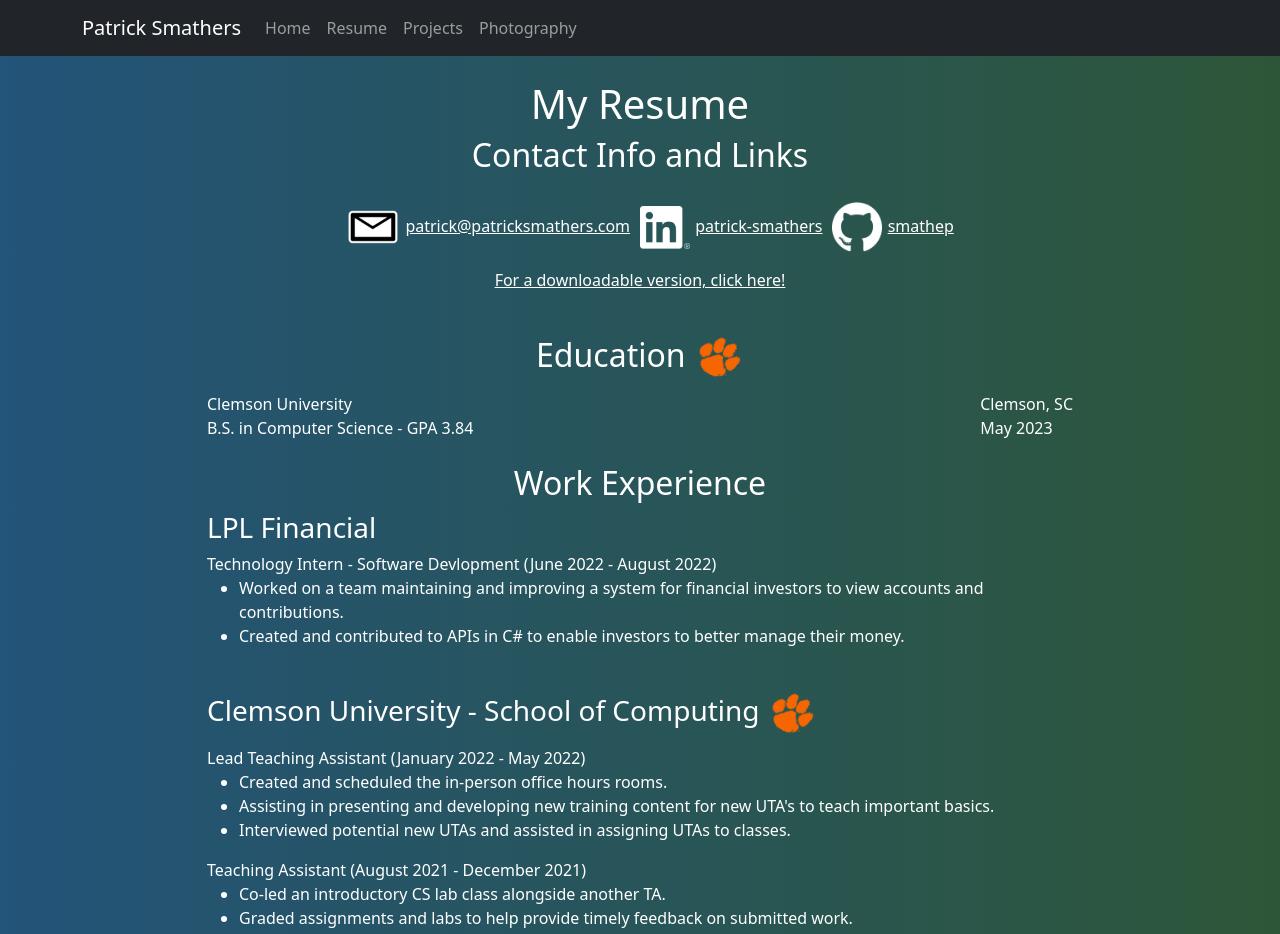
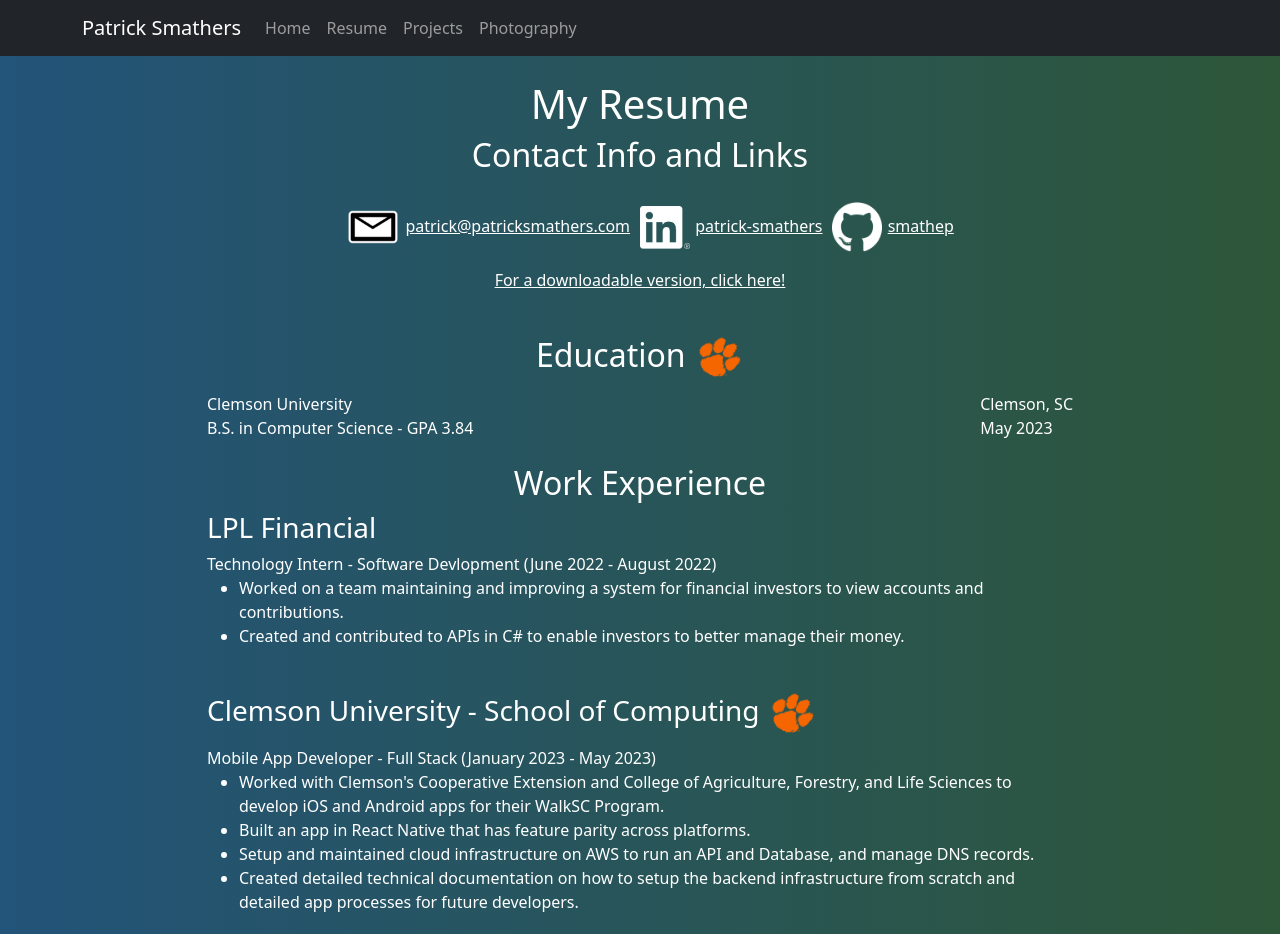
Before and after one commit to smathep/Portfolio, a React (Create React App) app: page /resume in a window 1280 px wide. Shown: the top 934 px of the page. Built offline with nearby package versions, Linux system fonts and the light colour scheme.

Commit message:
Updated resume page

```diff
--- a/src/pages/Resume.jsx
+++ b/src/pages/Resume.jsx
@@ -54,6 +54,16 @@
             <br />
 
             <h3 >Clemson University - School of Computing <img src="./assets/resume/Paw_RGB__Orange.png" width="50px" style={{"vertical-align": "middle"}}/> </h3>
+            <p>
+                Mobile App Developer - Full Stack (January 2023 - May 2023)
+                <br />
+                <ul>
+                    <li>Worked with Clemson's Cooperative Extension and College of Agriculture, Forestry, and Life Sciences to develop iOS and Android apps for their WalkSC Program.</li>
+                    <li>Built an app in React Native that has feature parity across platforms.</li>
+                    <li>Setup and maintained cloud infrastructure on AWS to run an API and Database, and manage DNS records.</li>
+                    <li>Created detailed technical documentation on how to setup the backend infrastructure from scratch and detailed app processes for future developers.</li>
+                </ul>
+            </p>
             <p>
                 Lead Teaching Assistant (January 2022 - May 2022)
                 <br />
```
